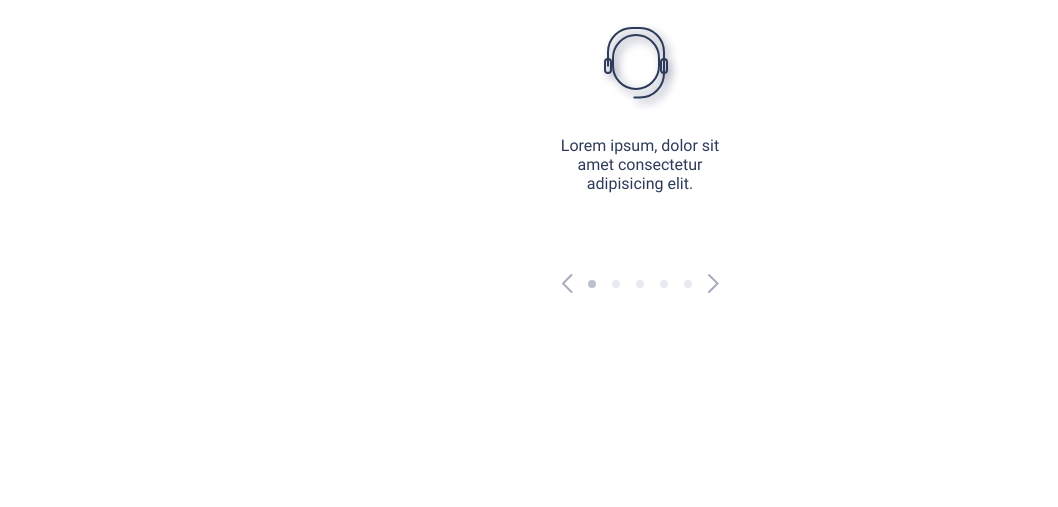
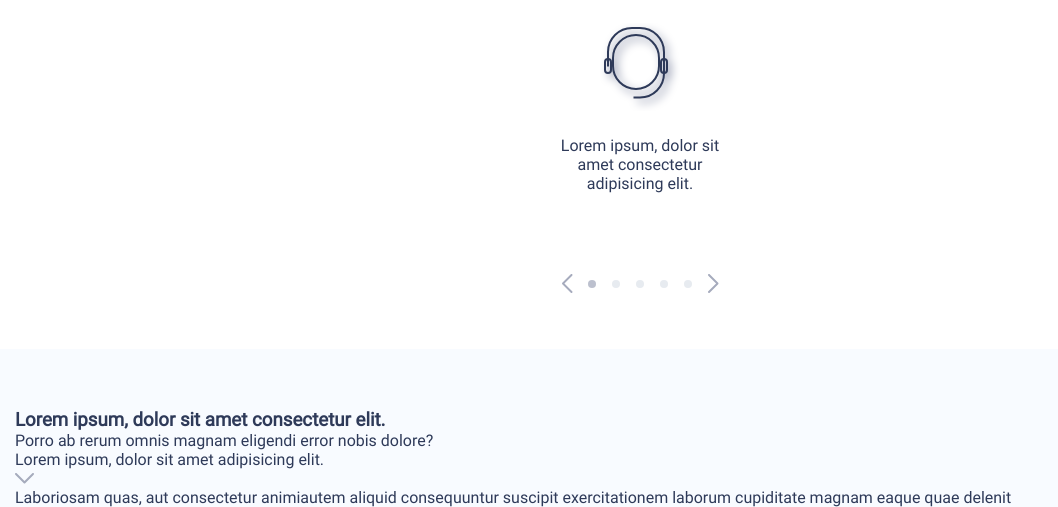
Before and after one commit to EPShepelev/adcombo-test, a website: page app/index.html in a window 1280 px wide. Shown: the part 341-848 px from the top of the page, without its empty margins (0-1058 px from the left). Before the commit the page ends 800 px from the top, so only its background shows below. Drawn offline with nearby package versions, Linux system fonts and the light colour scheme.

Commit message:
created accordeon section

```diff
--- a/app/index.html
+++ b/app/index.html
@@ -93,6 +93,35 @@
         </div>
       </div>
     </section>
+    <section class="accordeon">
+      <div class="container">
+        <div class="accordeon__inner">
+          <div class="accordeon__top">
+            <div class="accordeon__title">
+              <h3>Lorem ipsum, dolor sit amet consectetur elit.</h3>
+            </div>
+            <div class="accordeon__text">
+              Porro ab rerum omnis magnam eligendi error nobis dolore?
+            </div>
+          </div>
+          <div class="accordeon__items">
+            <div class="accordeon__item">
+              <div class="accordeon__item-title">
+                Lorem ipsum, dolor sit amet adipisicing elit.
+              </div>
+              <div class="accordeon__item-arrow">
+                <img src="images/arrow-down.svg" alt="arrow-down" />
+              </div>
+              <div class="accordeon__item-text">
+                Laboriosam quas, aut consectetur animiautem aliquid consequuntur
+                suscipit exercitationem laborum cupiditate magnam eaque quae
+                delenit
+              </div>
+            </div>
+          </div>
+        </div>
+      </div>
+    </section>
 
     <script src="https://code.jquery.com/jquery-3.5.1.min.js"></script>
     <script
--- a/app/scss/style.scss
+++ b/app/scss/style.scss
@@ -47,7 +47,7 @@
   &__inner {
     margin: 0 auto;
     max-width: 176px;
-    margin-bottom: 60px;
+    margin-bottom: 80px;
   }
   &__items {
     text-align: center;
@@ -63,6 +63,7 @@
     text-align: center;
     padding: 5px;
     margin-bottom: 60px;
+    color: #2e3a59;
   }
 }
 
@@ -104,3 +105,10 @@
 .slick-next {
   right: 5px;
 }
+
+.accordeon {
+  background-color: #f8fbff;
+  &__title {
+    padding-top: 60px;
+  }
+}
```
Also changed, not shown: app/css/style.min.css, app/images/arrow-down.svg (added), app/images/arrow-up.svg (added).
